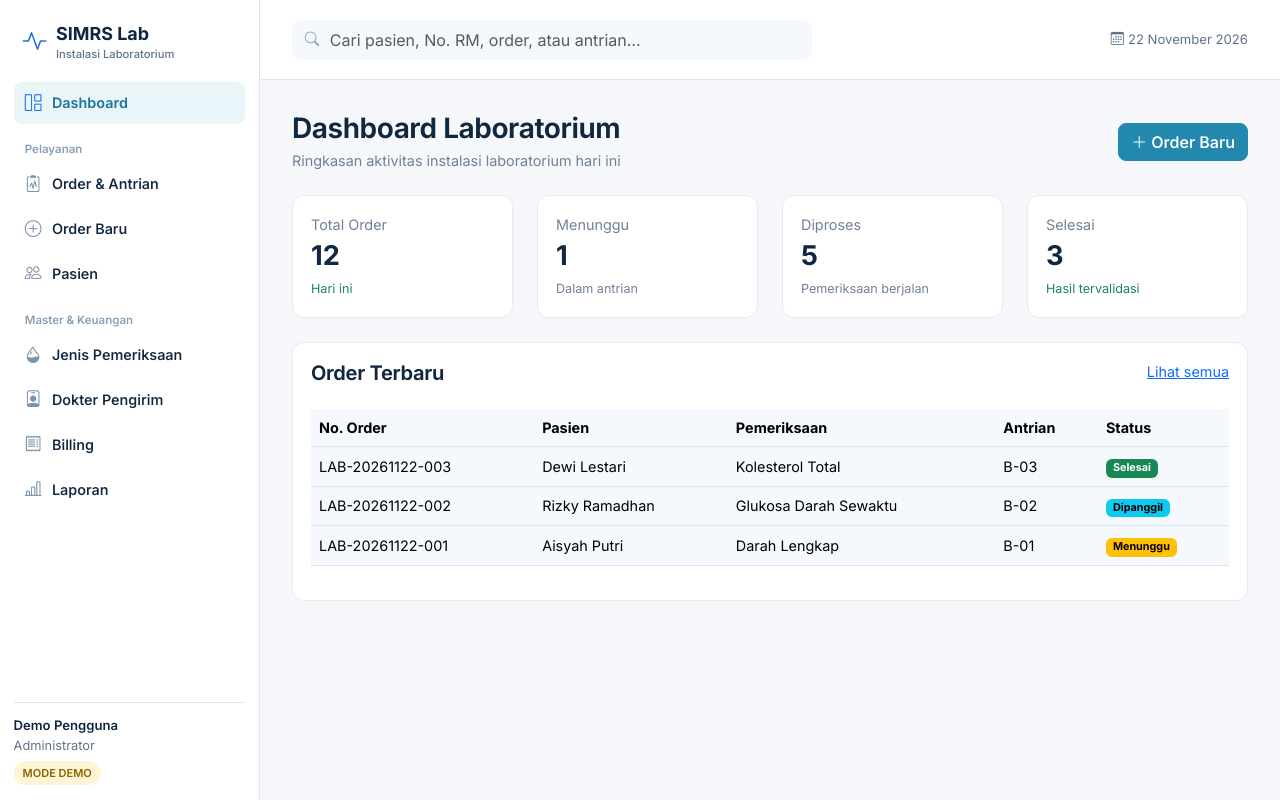
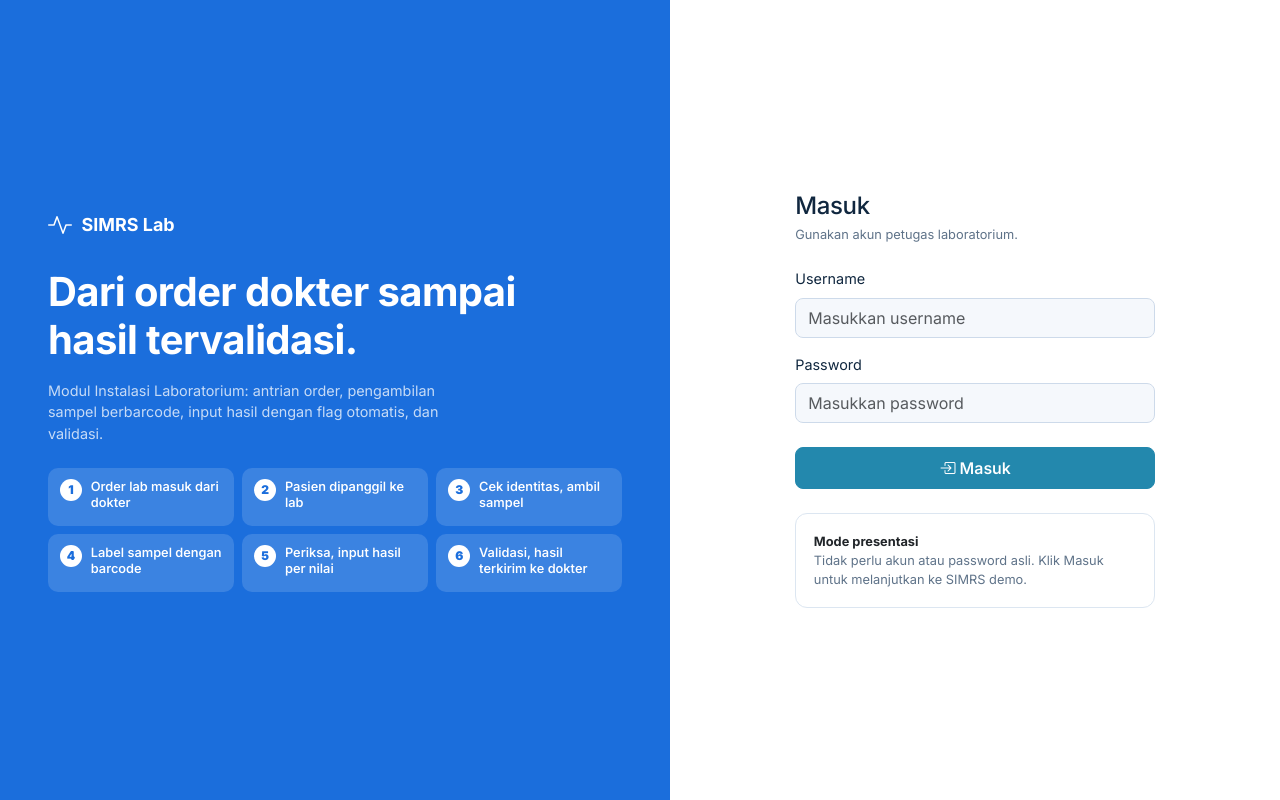
Before and after one commit to Najmakhn/SIM-RS-Laboratorium, a plain HTML site: page index.html in a window 1280 px wide. Drawn offline with Linux system fonts and the light colour scheme.

Commit message:
Add files via upload

```diff
--- a/assets/css/demo-fix.css
+++ b/assets/css/demo-fix.css
@@ -53,3 +53,19 @@ main {
   .top { padding: 10px 16px !important; }
   .row > .col-6, .row > .col-md-6, .row > .col-md-4, .row > .col-xl-3 { width: 100% !important; }
 }
+
+/* Demo login screen: visual only, no real authentication */
+#demoLogin { min-height: 100vh; display: grid; grid-template-columns: 1.1fr 1fr; background: #fff; }
+#demoLogin .login-art { background: #1b6edc; color: #fff; padding: 3rem; display: flex; flex-direction: column; justify-content: center; }
+#demoLogin .login-art .brand { color: #fff; }
+#demoLogin .login-art .brand i { color: #fff; }
+#demoLogin .login-art .flow { display: grid; grid-template-columns: repeat(3, minmax(0,1fr)); gap: .5rem; list-style: none; padding: 0; margin: 0; }
+#demoLogin .login-art .flow li { display: flex; gap: .55rem; align-items: flex-start; padding: .65rem .75rem; border-radius: 10px; background: rgba(255,255,255,.14); color: #fff; font-size: .8rem; line-height: 1.25; min-height: 58px; }
+#demoLogin .login-art .flow li b { flex: none; width: 22px; height: 22px; border-radius: 50%; display: grid; place-items: center; font-size: .75rem; background: #fff; color: #1b6edc; }
+#demoLogin .login-art .flow li span { display: block; }
+#demoApp { display: none !important; }
+#demoApp.demo-entered { display: block !important; }
+@media(max-width:900px) {
+  #demoLogin { grid-template-columns: 1fr; }
+  #demoLogin .login-art { display: none; }
+}
--- a/assets/js/demo.js
+++ b/assets/js/demo.js
@@ -28,3 +28,11 @@ document.getElementById('orderForm').addEventListener('submit',e=>{e.preventDefa
 document.getElementById('orderFilter').addEventListener('input',e=>{const q=e.target.value.toLowerCase();document.querySelectorAll('#orderRows tr').forEach(r=>r.style.display=r.textContent.toLowerCase().includes(q)?'':'none')});
 document.getElementById('globalSearch').addEventListener('submit',e=>{e.preventDefault();showPage('orders');document.getElementById('orderFilter').value=document.getElementById('searchInput').value;document.getElementById('orderFilter').dispatchEvent(new Event('input'))});
 render();
+// Login visual untuk presentasi: tidak memverifikasi username/password.
+document.getElementById('demoLoginForm').addEventListener('submit',function(e){
+ e.preventDefault();
+ document.getElementById('demoLogin').style.display='none';
+ const app=document.getElementById('demoApp');
+ app.classList.add('demo-entered');
+ showPage('dashboard');
+});
--- a/index.html
+++ b/index.html
@@ -20,7 +20,36 @@ main{padding:26px;max-width:1500px}.nav-lab a{cursor:pointer;text-decoration:non
 <link rel="stylesheet" href="assets/css/demo-fix.css">
 </head>
 <body>
-<div class="shell">
+<section id="demoLogin" class="login-wrap">
+  <div class="login-art">
+    <div class="brand text-white mb-4" style="padding:0"><i class="bi bi-activity text-white"></i><span>SIMRS Lab</span></div>
+    <h1 class="display-6 fw-bold mb-3" style="max-width:20ch">Dari order dokter sampai hasil tervalidasi.</h1>
+    <p class="mb-4 opacity-75" style="max-width:46ch">Modul Instalasi Laboratorium: antrian order, pengambilan sampel berbarcode, input hasil dengan flag otomatis, dan validasi.</p>
+    <ol class="flow" style="max-width:640px">
+      <li><b>1</b><span>Order lab masuk dari dokter</span></li>
+      <li><b>2</b><span>Pasien dipanggil ke lab</span></li>
+      <li><b>3</b><span>Cek identitas, ambil sampel</span></li>
+      <li><b>4</b><span>Label sampel dengan barcode</span></li>
+      <li><b>5</b><span>Periksa, input hasil per nilai</span></li>
+      <li><b>6</b><span>Validasi, hasil terkirim ke dokter</span></li>
+    </ol>
+  </div>
+  <div class="d-flex align-items-center justify-content-center p-4 bg-white">
+    <form id="demoLoginForm" style="width:100%;max-width:360px">
+      <h2 class="h4 mb-1">Masuk</h2><p class="sub mb-4">Gunakan akun petugas laboratorium.</p>
+      <label class="form-label" for="demoUsername">Username</label>
+      <input id="demoUsername" class="form-control mb-3" placeholder="Masukkan username" autocomplete="username">
+      <label class="form-label" for="demoPassword">Password</label>
+      <input id="demoPassword" class="form-control mb-4" type="password" placeholder="Masukkan password" autocomplete="current-password">
+      <button class="btn btn-primary w-100 py-2" type="submit"><i class="bi bi-box-arrow-in-right me-1"></i>Masuk</button>
+      <div class="card mt-4"><div class="card-b sub">
+        <b class="text-body">Mode presentasi</b><br>
+        Tidak perlu akun atau password asli. Klik Masuk untuk melanjutkan ke SIMRS demo.
+      </div></div>
+    </form>
+  </div>
+</section>
+<div class="shell" id="demoApp">
 <aside class="side">
 <a class="brand" href="#" onclick="showPage('dashboard');return false"><i class="bi bi-activity"></i><span>SIMRS Lab<small>Instalasi Laboratorium</small></span></a>
 <nav class="nav-lab" aria-label="Menu utama">
```
Also changed, not shown: README-UPLOAD.txt.
